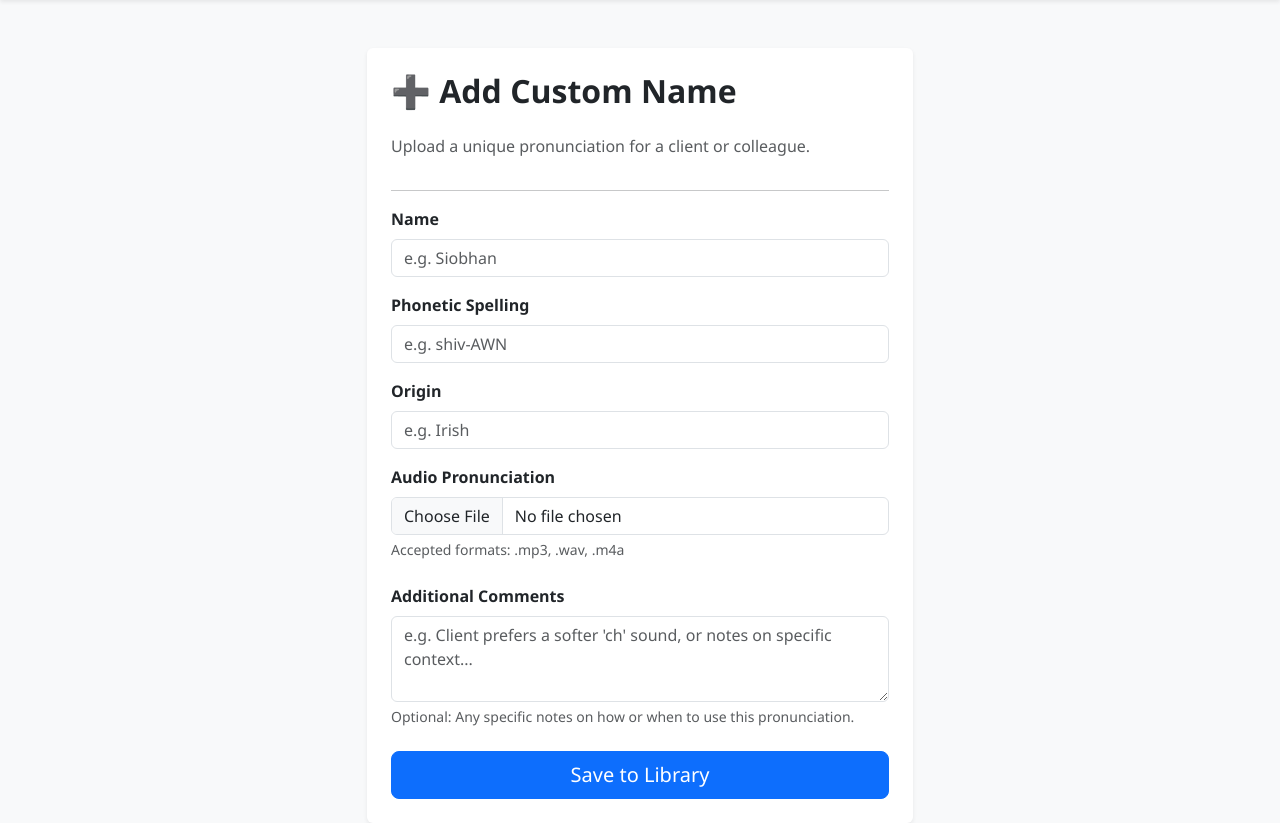
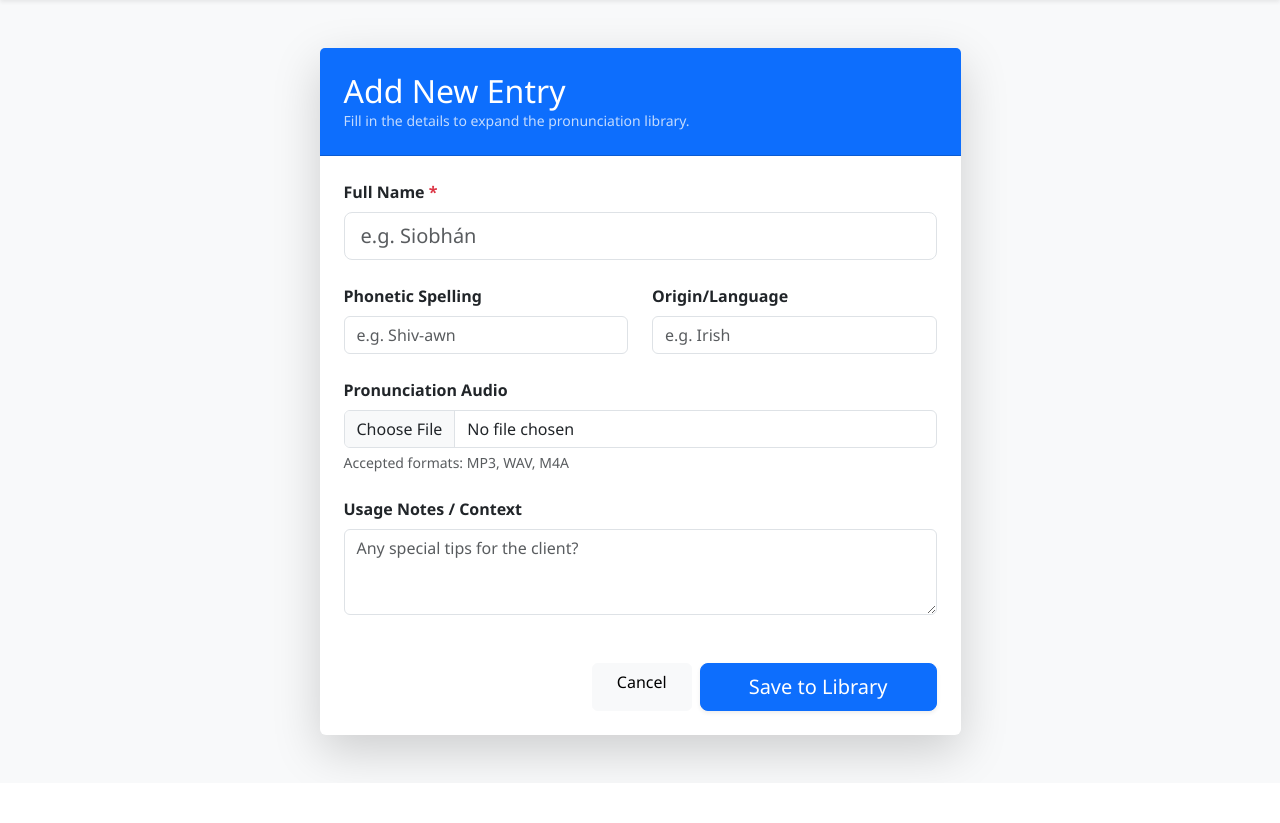
Before and after one commit to OzanSaridas09/2025Project, a Flask app: page /addname in a window 1280 px wide. Shown: the part 58-881 px from the top of the page. After the commit the page ends 835 px from the top, so only its background shows below. Run offline with Flask 3, Linux system fonts and the light colour scheme.

```diff
--- a/app.py
+++ b/app.py
@@ -1,12 +1,17 @@
 import os
 import sqlite3
-from flask import Flask, render_template, request, redirect, url_for, flash
+from flask import Flask, render_template, request, redirect, url_for, flash, session
 from db import db_session
 
 app = Flask(__name__)
 
+app.secret_key = 'Come-Blood-Detail-Pine-Nation4-Since'
+
 UPLOAD_FOLDER = 'static/audio'
 app.config['UPLOAD_FOLDER'] = UPLOAD_FOLDER
+
+if not os.path.exists(UPLOAD_FOLDER):
+    os.makedirs(UPLOAD_FOLDER)
 
 @app.route('/', methods=['GET'])
 def index():
--- a/templates/addname.html
+++ b/templates/addname.html
@@ -1,46 +1,49 @@
 {% extends "base.html" %}
 
-{% block title %}Add Custom Name - ClearName{% endblock %}
-
 {% block content %}
-<div class="container mt-5">
+<div class="container py-5">
     <div class="row justify-content-center">
-        <div class="col-md-6">
-            <div class="card border-0 shadow-sm p-4">
-                <h2 class="fw-bold mb-4">➕ Add Custom Name</h2>
-                <p class="text-muted">Upload a unique pronunciation for a client or colleague.</p>
-                <hr>
-
+        <div class="col-md-7">
+            <div class="card shadow-lg border-0">
+                <div class="card-header bg-primary text-white p-4">
+                    <h2 class="mb-0">Add New Entry</h2>
+                    <p class="mb-0 small opacity-75">Fill in the details to expand the pronunciation library.</p>
+                </div>
+                <div class="card-body p-4">
                     <form action="/addname" method="POST" enctype="multipart/form-data">
 
-                    <div class="mb-3">
-                        <label for="name" class="form-label fw-bold">Name</label>
-                        <input type="text" class="form-control" id="name" name="name" placeholder="e.g. Siobhan" required>
+                        <div class="mb-4">
+                            <label for="name" class="form-label fw-bold">Full Name <span class="text-danger">*</span></label>
+                            <input type="text" name="name" id="name" class="form-control form-control-lg" placeholder="e.g. Siobhán" required>
                         </div>
 
-                    <div class="mb-3">
+                        <div class="row">
+                            <div class="col-md-6 mb-4">
                                 <label for="phonetic" class="form-label fw-bold">Phonetic Spelling</label>
-                        <input type="text" class="form-control" id="phonetic" name="phonetic" placeholder="e.g. shiv-AWN">
+                                <input type="text" name="phonetic" id="phonetic" class="form-control" placeholder="e.g. Shiv-awn">
                             </div>
-
-                    <div class="mb-3">
-                        <label for="origin" class="form-label fw-bold">Origin</label>
-                        <input type="text" class="form-control" id="origin" name="origin" placeholder="e.g. Irish">
+                            <div class="col-md-6 mb-4">
+                                <label for="origin" class="form-label fw-bold">Origin/Language</label>
+                                <input type="text" name="origin" id="origin" class="form-control" placeholder="e.g. Irish">
+                            </div>
                         </div>
 
                         <div class="mb-4">
-                        <label for="audio_file" class="form-label fw-bold">Audio Pronunciation</label>
-                        <input class="form-control" type="file" id="audio_file" name="audio_file" accept="audio/*" required>
-                        <div class="form-text">Accepted formats: .mp3, .wav, .m4a</div>
+                            <label for="audio_file" class="form-label fw-bold">Pronunciation Audio</label>
+                            <div class="input-group">
+                                <input type="file" name="audio_file" id="audio_file" class="form-control" accept="audio/*">
                             </div>
+                            <div class="form-text">Accepted formats: MP3, WAV, M4A</div>
+                        </div>
+
                         <div class="mb-4">
-                        <label for="comments" class="form-label fw-bold">Additional Comments</label>
-                        <textarea class="form-control" id="comments" name="comments" rows="3"
-                                placeholder="e.g. Client prefers a softer 'ch' sound, or notes on specific context..."></textarea>
-                        <div class="form-text">Optional: Any specific notes on how or when to use this pronunciation.</div>
+                            <label for="comments" class="form-label fw-bold">Usage Notes / Context</label>
+                            <textarea name="comments" id="comments" class="form-control" rows="3" placeholder="Any special tips for the client?"></textarea>
                         </div>
-                    <div class="d-grid">
-                        <button type="submit" class="btn btn-primary btn-lg">Save to Library</button>
+
+                        <div class="d-grid gap-2 d-md-flex justify-content-md-end mt-5">
+                            <a href="/" class="btn btn-light px-4">Cancel</a>
+                            <button type="submit" class="btn btn-primary btn-lg px-5 shadow-sm">Save to Library</button>
                         </div>
 
                     </form>
@@ -48,4 +51,5 @@
             </div>
         </div>
     </div>
+</div>
 {% endblock %}
--- a/templates/base.html
+++ b/templates/base.html
@@ -50,7 +50,7 @@
         </div>
     </nav>
 
-    <div class="container mt-3">
+    <div class="container">
     {% with messages = get_flashed_messages(with_categories=true) %}
         {% if messages %}
         {% for category, message in messages %}
```
Also changed, not shown: 1 other file. Lines whose indentation alone changed are shown as unchanged.
